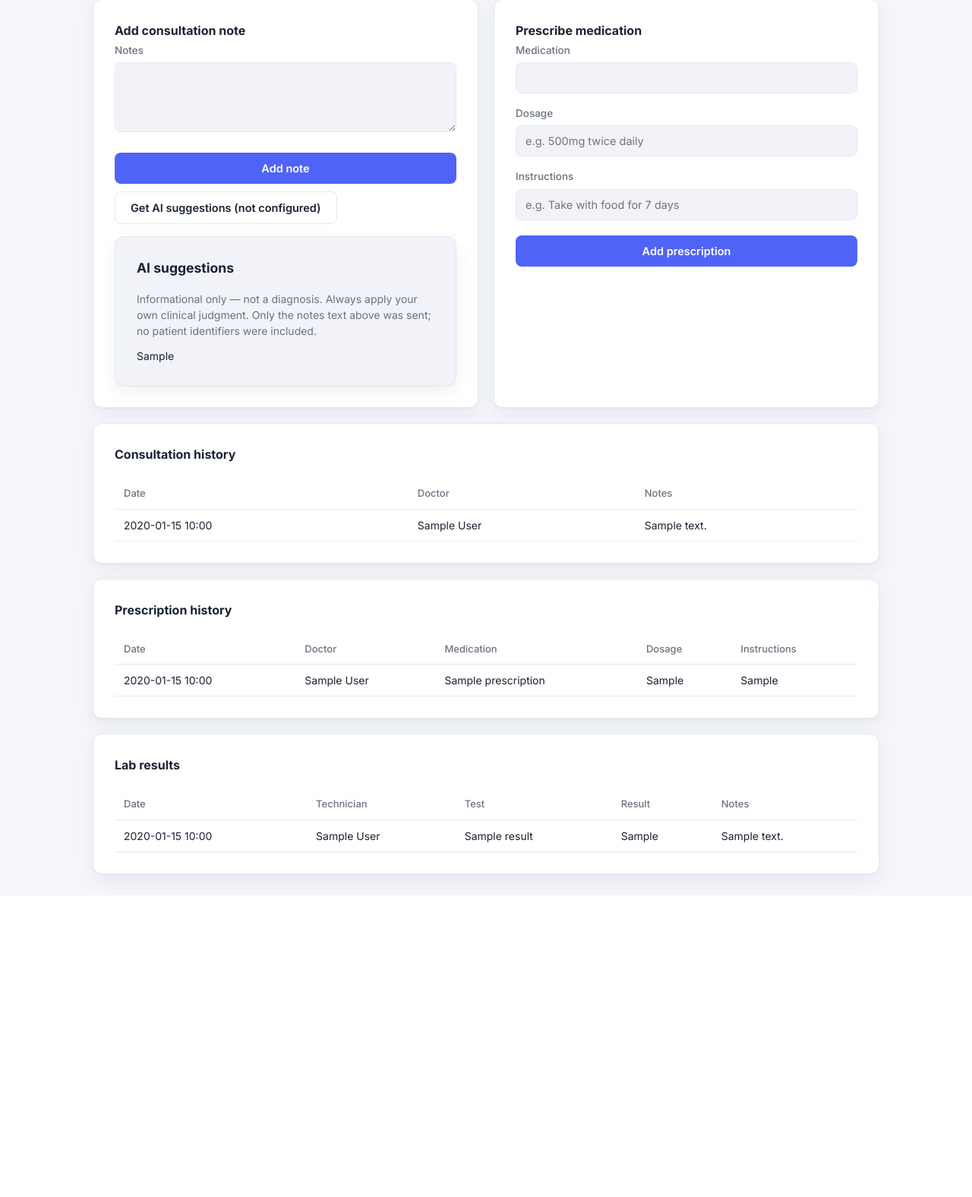
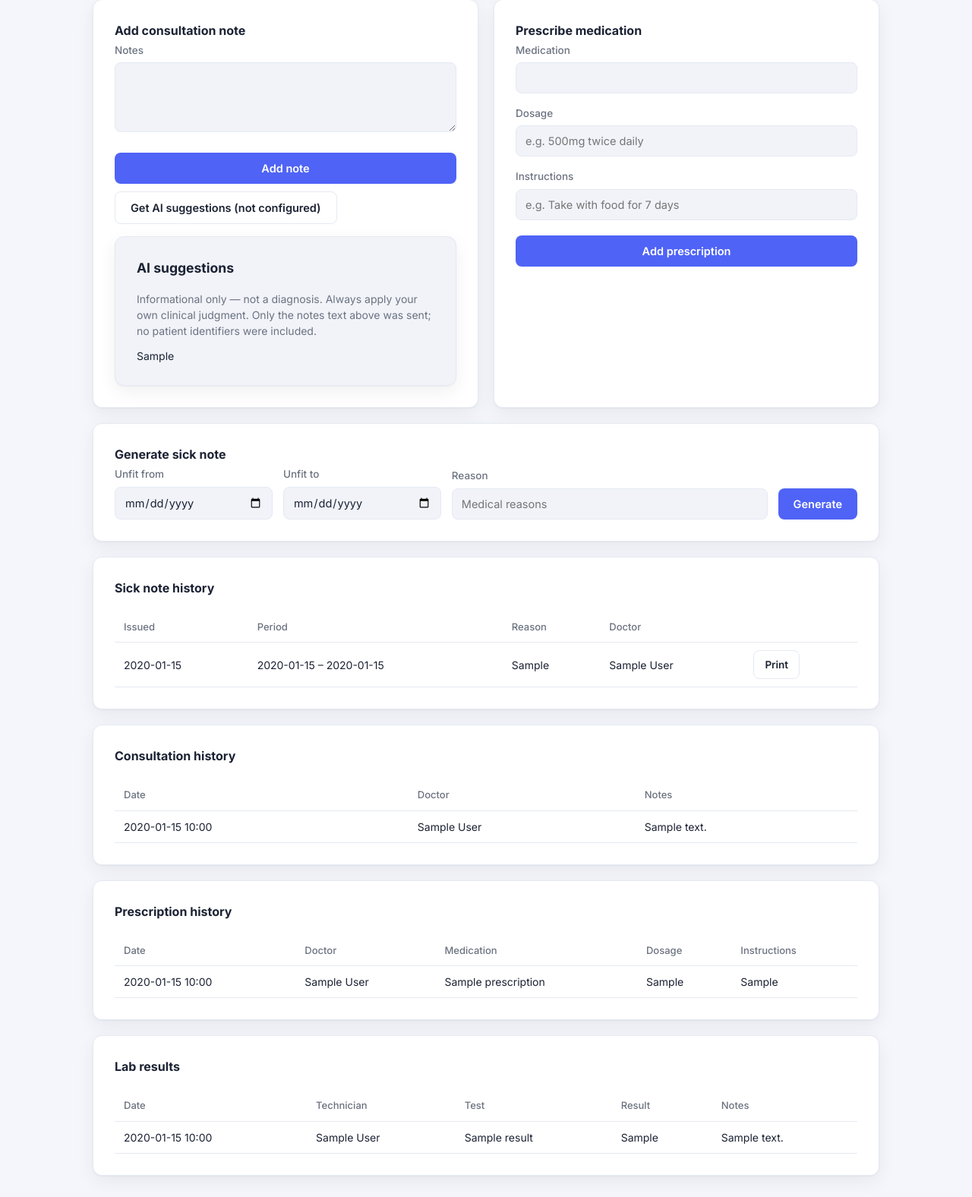
Before and after one commit to Mpho6746/CliniAPP, a Flask app: template templates/doctor_patient_detail.html in a window 1280 px wide. Shown: the part 421-1997 px from the top of the page at 76% size. Before the commit the page ends 1593 px from the top, so only its background shows below. Run offline with Flask 3, Linux system fonts and the light colour scheme; tables that the repository leaves empty hold one stand-in row (values such as "Sample post"); the template is opened without the code that fills it: values that come from a table or form of the project are taken from there, most other values are stand-ins (such as "Sample title", 1, 10 or a date in 2020).

Commit message:
Add doctor sick note generation
Doctors can generate a medical certificate for a patient (unfit-from/to
dates + reason, defaulting to "Medical reasons" if left blank) from the
patient detail page. Each note is a real persisted record (SickNote
model) with a print-friendly view for browser print-to-PDF, matching
the existing report-printing pattern. Reprintable from history, and
visible read-only on the admin patient profile.

Co-Authored-By: Claude Sonnet 5 <noreply@anthropic.com>

```diff
--- a/app.py
+++ b/app.py
@@ -37,6 +37,7 @@ from models import (
     add_lab_result,
     add_medical_aid_scheme,
     add_prescription,
+    add_sick_note,
     add_tariff,
     age_gender_breakdown,
     appointment_counts_for_month,
@@ -63,6 +64,7 @@ from models import (
     get_dashboard_layout,
     get_patient,
     get_settings,
+    get_sick_note,
     get_ticket,
     has_access,
     is_overdue,
@@ -85,6 +87,7 @@ from models import (
     patient_lab_results,
     patient_missing_fields,
     patient_prescriptions,
+    patient_sick_notes,
     PATIENT_STATUSES,
     patient_number_taken,
     recent_activity,
@@ -918,6 +921,7 @@ def admin_patient_profile(patient_id):
         consultations=patient_consultations(patient.id),
         prescriptions=patient_prescriptions(patient.id),
         lab_results=patient_lab_results(patient.id),
+        sick_notes=patient_sick_notes(patient.id),
         missing_fields=patient_missing_fields(patient),
         overdue=is_overdue(patient),
     )
@@ -1533,6 +1537,7 @@ def doctor_patient_detail(patient_id):
         consultations=patient_consultations(patient.id),
         prescriptions=patient_prescriptions(patient.id),
         lab_results=patient_lab_results(patient.id),
+        sick_notes=patient_sick_notes(patient.id),
         missing_fields=patient_missing_fields(patient),
         overdue=is_overdue(patient),
         ai_configured=ai_assistant.is_configured(),
@@ -1571,11 +1576,73 @@ def doctor_ai_suggestions(patient_id):
         consultations=patient_consultations(patient.id),
         prescriptions=patient_prescriptions(patient.id),
         lab_results=patient_lab_results(patient.id),
+        sick_notes=patient_sick_notes(patient.id),
         missing_fields=patient_missing_fields(patient),
         overdue=is_overdue(patient),
         ai_configured=ai_assistant.is_configured(),
         ai_suggestions=ai_suggestions,
         notes_draft=notes_draft,
+    )
+
+
+@app.route("/doctor/patients/<int:patient_id>/sick-note", methods=["POST"])
+def doctor_sick_note_create(patient_id):
+    redirect_response = require_doctor("patients", "write")
+    if redirect_response:
+        return redirect_response
+    _, staff = current_staff()
+
+    patient = get_patient(patient_id)
+    if patient is None:
+        flash("Patient not found.", "error")
+        return redirect(url_for("doctor_patients"))
+
+    date_from_raw = request.form.get("date_from", "").strip()
+    date_to_raw = request.form.get("date_to", "").strip()
+    reason = request.form.get("reason", "").strip()
+
+    errors = []
+    date_from = date_to = None
+    try:
+        date_from = datetime.strptime(date_from_raw, "%Y-%m-%d").date()
+    except ValueError:
+        errors.append("Enter a valid start date.")
+    try:
+        date_to = datetime.strptime(date_to_raw, "%Y-%m-%d").date()
+    except ValueError:
+        errors.append("Enter a valid end date.")
+    if date_from and date_to and date_to < date_from:
+        errors.append("End date must be on or after the start date.")
+
+    if errors:
+        for e in errors:
+            flash(e, "error")
+        return redirect(url_for("doctor_patient_detail", patient_id=patient.id))
+
+    note = add_sick_note(patient.id, staff.id, date_from, date_to, reason)
+    flash("Sick note generated.", "success")
+    return redirect(url_for("doctor_sick_note_print", patient_id=patient.id, note_id=note.id))
+
+
+@app.route("/doctor/patients/<int:patient_id>/sick-note/<int:note_id>/print")
+def doctor_sick_note_print(patient_id, note_id):
+    redirect_response = require_doctor("patients", "view")
+    if redirect_response:
+        return redirect_response
+
+    patient = get_patient(patient_id)
+    note = get_sick_note(note_id)
+    if patient is None or note is None or note.patient_id != patient.id:
+        flash("Sick note not found.", "error")
+        return redirect(url_for("doctor_patients"))
+
+    return render_template(
+        "sick_note_print.html",
+        patient=patient,
+        note=note,
+        doctor=note.doctor,
+        hospital=current_user(),
+        settings=get_settings(),
     )
 
 
--- a/models.py
+++ b/models.py
@@ -1050,3 +1050,36 @@ def delete_medical_aid_rate(rate_id: int) -> None:
     if rate:
         db.session.delete(rate)
         db.session.commit()
+
+
+# -------------------- Sick notes --------------------
+
+class SickNote(db.Model):
+    id = db.Column(db.Integer, primary_key=True)
+    patient_id = db.Column(db.Integer, db.ForeignKey("patient.id"), nullable=False)
+    doctor_id = db.Column(db.Integer, db.ForeignKey("staff.id"), nullable=False)
+    date_from = db.Column(db.Date, nullable=False)
+    date_to = db.Column(db.Date, nullable=False)
+    reason = db.Column(db.String(300), nullable=False, default="Medical reasons")
+    created_at = db.Column(db.DateTime, default=datetime.now)
+
+    patient = db.relationship("Patient")
+    doctor = db.relationship("Staff", foreign_keys=[doctor_id])
+
+
+def add_sick_note(patient_id: int, doctor_id: int, date_from, date_to, reason: str = "") -> SickNote:
+    note = SickNote(
+        patient_id=patient_id, doctor_id=doctor_id, date_from=date_from, date_to=date_to,
+        reason=reason.strip() or "Medical reasons",
+    )
+    db.session.add(note)
+    db.session.commit()
+    return note
+
+
+def patient_sick_notes(patient_id: int):
+    return SickNote.query.filter_by(patient_id=patient_id).order_by(SickNote.created_at.desc()).all()
+
+
+def get_sick_note(note_id: int):
+    return db.session.get(SickNote, note_id)
--- a/templates/doctor_patient_detail.html
+++ b/templates/doctor_patient_detail.html
@@ -90,6 +90,55 @@
   </div>
 
   <div class="panel" style="margin-top:20px;">
+    <h2 style="margin-top:0;">Generate sick note</h2>
+    <form method="POST" action="{{ url_for('doctor_sick_note_create', patient_id=patient.id) }}" style="display:grid; grid-template-columns: 1fr 1fr 2fr auto; gap:14px; align-items:end;">
+      <div class="field" style="margin:0;">
+        <label for="sick_date_from">Unfit from</label>
+        <input type="date" id="sick_date_from" name="date_from" required>
+      </div>
+      <div class="field" style="margin:0;">
+        <label for="sick_date_to">Unfit to</label>
+        <input type="date" id="sick_date_to" name="date_to" required>
+      </div>
+      <div class="field" style="margin:0;">
+        <label for="sick_reason">Reason</label>
+        <input type="text" id="sick_reason" name="reason" placeholder="Medical reasons">
+      </div>
+      <button type="submit" class="btn btn-primary">Generate</button>
+    </form>
+  </div>
+
+  <div class="panel" style="margin-top:20px;">
+    <h2 style="margin-top:0;">Sick note history</h2>
+    {% if sick_notes %}
+    <table class="data-table">
+      <thead>
+        <tr>
+          <th>Issued</th>
+          <th>Period</th>
+          <th>Reason</th>
+          <th>Doctor</th>
+          <th></th>
+        </tr>
+      </thead>
+      <tbody>
+        {% for n in sick_notes %}
+        <tr>
+          <td>{{ n.created_at.strftime('%Y-%m-%d') }}</td>
+          <td>{{ n.date_from.strftime('%Y-%m-%d') }} – {{ n.date_to.strftime('%Y-%m-%d') }}</td>
+          <td>{{ n.reason }}</td>
+          <td>{{ n.doctor.full_name }}</td>
+          <td><a href="{{ url_for('doctor_sick_note_print', patient_id=patient.id, note_id=n.id) }}" class="btn btn-secondary btn-small">Print</a></td>
+        </tr>
+        {% endfor %}
+      </tbody>
+    </table>
+    {% else %}
+    <div class="empty-state">No sick notes issued yet.</div>
+    {% endif %}
+  </div>
+
+  <div class="panel" style="margin-top:20px;">
     <h2 style="margin-top:0;">Consultation history</h2>
     {% if consultations %}
     <table class="data-table">
```
Also changed, not shown: templates/admin_patient_profile.html (+28 -0 lines), templates/sick_note_print.html (added, +36 -0 lines).
